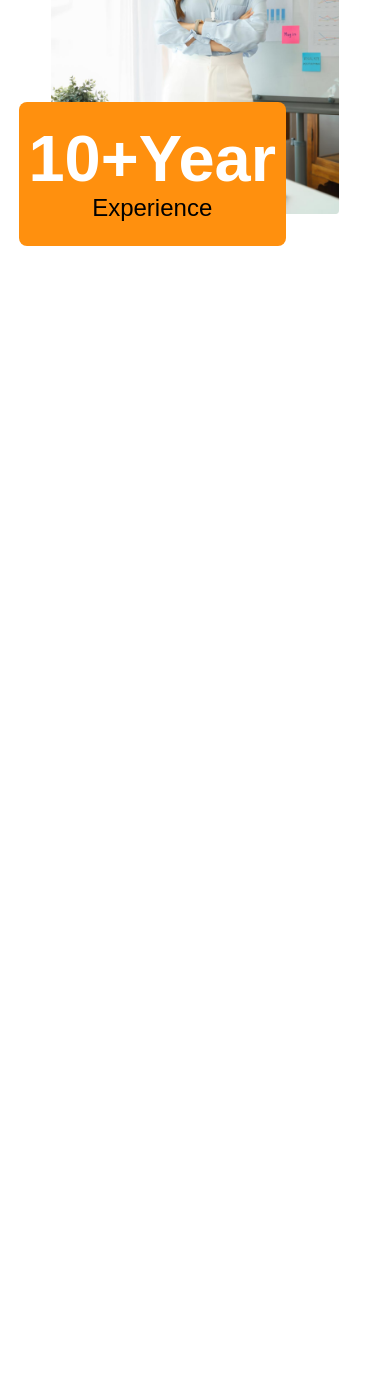
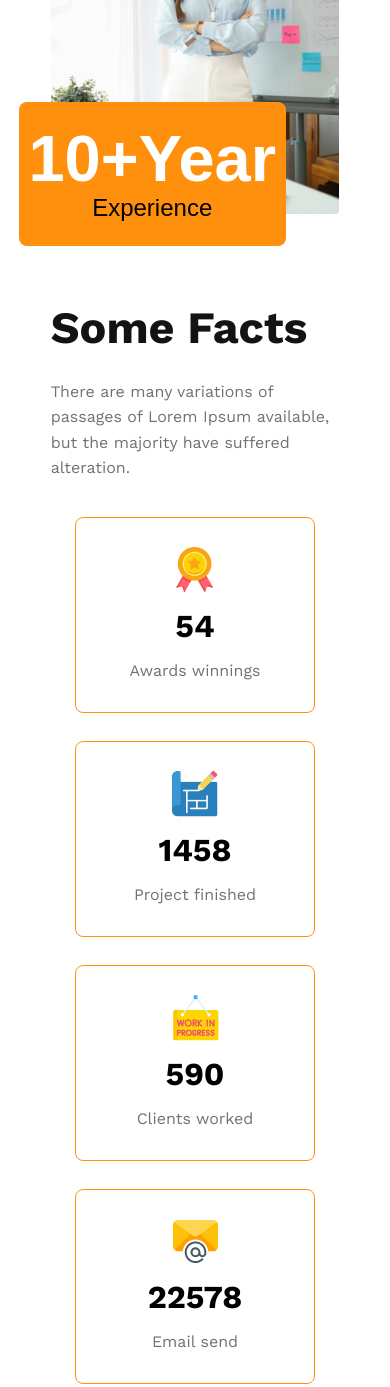
Before and after one commit to srabonti203/g3-aechitechs-project, a plain HTML site: page index.html in a window 390 px wide. Shown: the part 4304-5691 px from the top of the page. Before the commit the page ends 4550 px from the top, so only its background shows below. Drawn offline with nearby package versions, Linux system fonts and the light colour scheme.

Commit message:
added facts part with responsive code

```diff
--- a/index.html
+++ b/index.html
@@ -111,8 +111,40 @@
           <div class="feature-image">
             <img src="images/architect.png" alt="" />
             <button class="t-yr">
-              <span id="t-special">10+Year</span><br>Experience
+              <span id="t-special">10+Year</span><br />Experience
             </button>
+          </div>
+        </section>
+
+        <section class="facts max-width">
+          <div class="facts-text">
+            <h2>Some Facts</h2>
+            <p>
+              There are many variations of passages of Lorem Ipsum available,
+              but the majority have suffered alteration.
+            </p>
+          </div>
+          <div class="fact-cart display-flex">
+            <div class="f-cart1">
+              <img src="images/icons/ribon.png" alt="" />
+              <h3>54</h3>
+              <p>Awards winnings</p>
+            </div>
+            <div class="f-cart2">
+              <img src="images/icons/projects.png" alt="" />
+              <h3>1458</h3>
+              <p>Project finished</p>
+            </div>
+            <div class="f-cart3">
+              <img src="images/icons/customers.png" alt="" />
+              <h3>590</h3>
+              <p>Clients worked</p>
+            </div>
+            <div class="f-cart4">
+              <img src="images/icons/email.png" alt="" />
+              <h3>22578</h3>
+              <p>Email send</p>
+            </div>
           </div>
         </section>
       </main>
--- a/style.css
+++ b/style.css
@@ -214,6 +214,64 @@ a {
   font-weight: 600;
   line-height: 4.3rem;
 }
+
+/* facts styles */
+.facts {
+  margin-top: 12.5rem;
+  margin-bottom: 11.25rem;
+}
+.fact-cart {
+  justify-content: center;
+  gap: 4.75rem;
+}
+.facts-text h2 {
+  color: rgba(19, 19, 19, 1);
+  font-size: 2.8rem;
+  font-weight: 700;
+  line-height: 3.3rem;
+  margin-bottom: 1.5rem;
+}
+.facts-text p {
+  max-width: 542px;
+  color: rgba(114, 114, 114, 1);
+  font-size: 1rem;
+  font-weight: 400;
+  line-height: 1.6rem;
+  margin-bottom: 6.25rem;
+}
+.f-cart1,
+.f-cart2,
+.f-cart3,
+.f-cart4 {
+  text-align: center;
+  padding: 2.8rem 2.1rem;
+  width: 15rem;
+  box-sizing: border-box;
+  border: 1px solid rgba(255, 144, 14, 1);
+  border-radius: 8px;
+}
+.f-cart1 img,
+.f-cart2 img,
+.f-cart3 img,
+.f-cart4 img {
+  margin-bottom: 0.63rem;
+}
+.f-cart1 h3,
+.f-cart2 h3,
+.f-cart3 h3,
+.f-cart4 h3 {
+  font-size: 2rem;
+  margin-bottom: 0.8rem;
+}
+.f-cart1 p,
+.f-cart2 p,
+.f-cart3 p,
+.f-cart4 p {
+  color: rgba(114, 114, 114, 1);
+  font-size: 1rem;
+  font-weight: 400;
+  line-height: 1.6rem;
+}
 /* footer styles */
 /* mobile device styles */
 @media screen and (min-width: 1201px) and (max-width: 1400px) {
@@ -245,6 +303,17 @@ a {
     bottom: -2rem;
     left: 3rem;
   }
+  /* facts style */
+  .facts {
+    margin-top: 3.5rem;
+    margin-bottom: 4.25rem;
+  }
+  .facts-text p {
+    margin-bottom: 3.1rem;
+  }
+  .fact-cart {
+    gap: 1.75rem;
+  }
 }
 @media screen and (min-width: 993px) and (max-width: 1200px) {
   .max-width {
@@ -275,6 +344,24 @@ a {
   .t-yr {
     bottom: -1rem;
     left: 2rem;
+  }
+  /* facts style */
+  .facts {
+    margin-top: 2.5rem;
+    margin-bottom: 3.25rem;
+  }
+  .facts-text p {
+    margin-bottom: 2.25rem;
+  }
+  .fact-cart {
+    gap: 4.75rem;
+  }
+  .f-cart1,
+  .f-cart2,
+  .f-cart3,
+  .f-cart4 {
+    width: 9.5rem;
+    padding: 0.8rem 2.1rem;
   }
 }
 @media screen and (min-width: 577px) and (max-width: 992px) {
@@ -327,6 +414,25 @@ a {
   .t-yr {
     width: 310px;
     height: 165px;
+  }
+  /* facts style */
+  .facts {
+    margin-top: 5.5rem;
+    margin-bottom: 3.25rem;
+  }
+  .facts-text h2 {
+    margin-bottom: 0.5rem;
+  }
+  .facts-text p {
+    margin-bottom: 2.25rem;
+  }
+  .fact-cart {
+    display: grid;
+    grid-template-columns: repeat(2, 1fr);
+    grid-template-rows: repeat(2, 1fr);
+    row-gap: 3rem;
+    column-gap: 2rem;
+    align-items: center;
   }
 }
 @media screen and (max-width: 576px) {
@@ -389,4 +495,21 @@ a {
     width: 267px;
     height: 144px;
   }
+  /* facts style */
+  .facts {
+    margin-top: 5.5rem;
+    margin-bottom: 3.25rem;
+  }
+  .facts-text p {
+    margin-bottom: 2.25rem;
+  }
+  .fact-cart {
+    gap: 1.75rem;
+  }
+  .f-cart1,
+  .f-cart2,
+  .f-cart3,
+  .f-cart4 {
+    padding: 1.8rem 1.1rem;
+  }
 }
```
